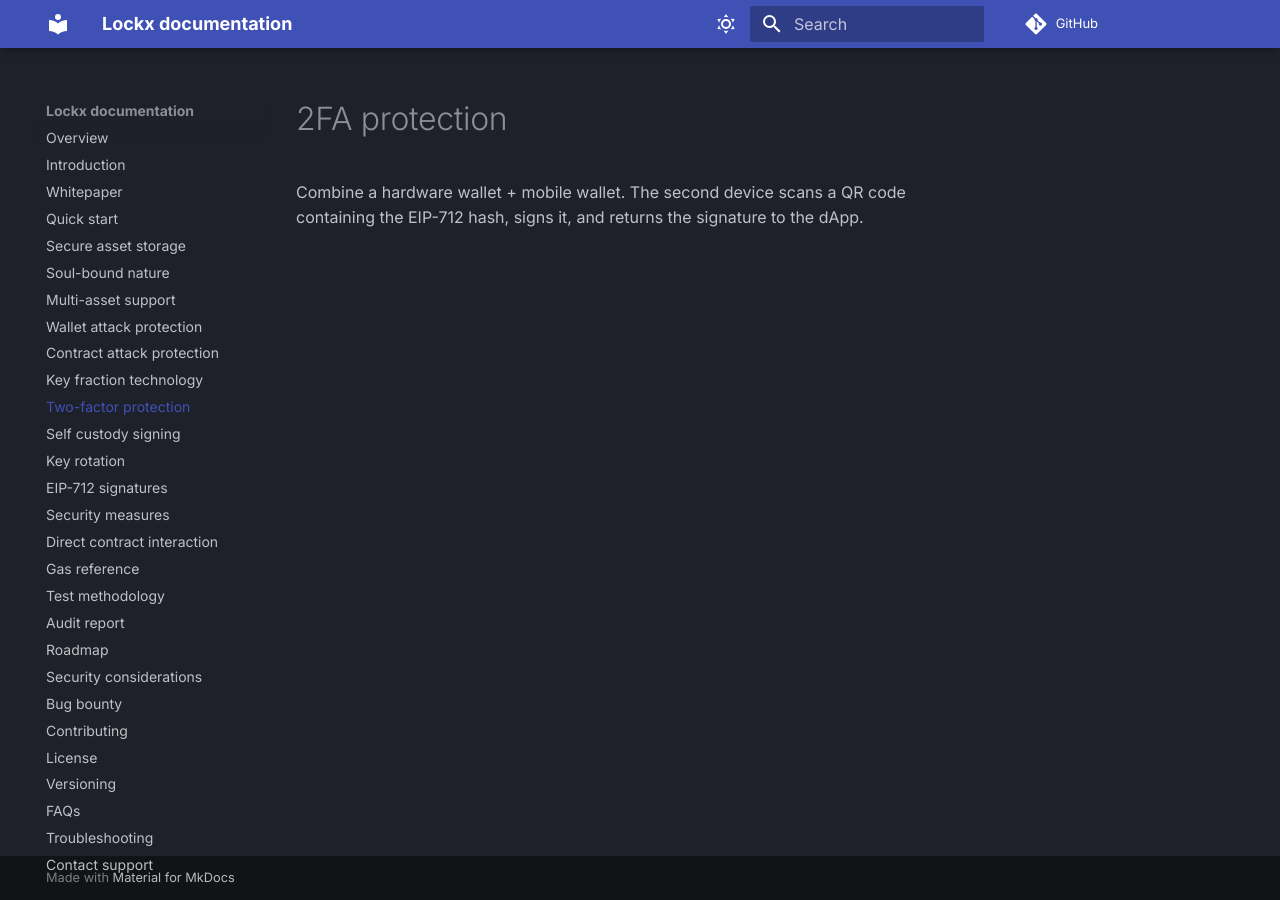
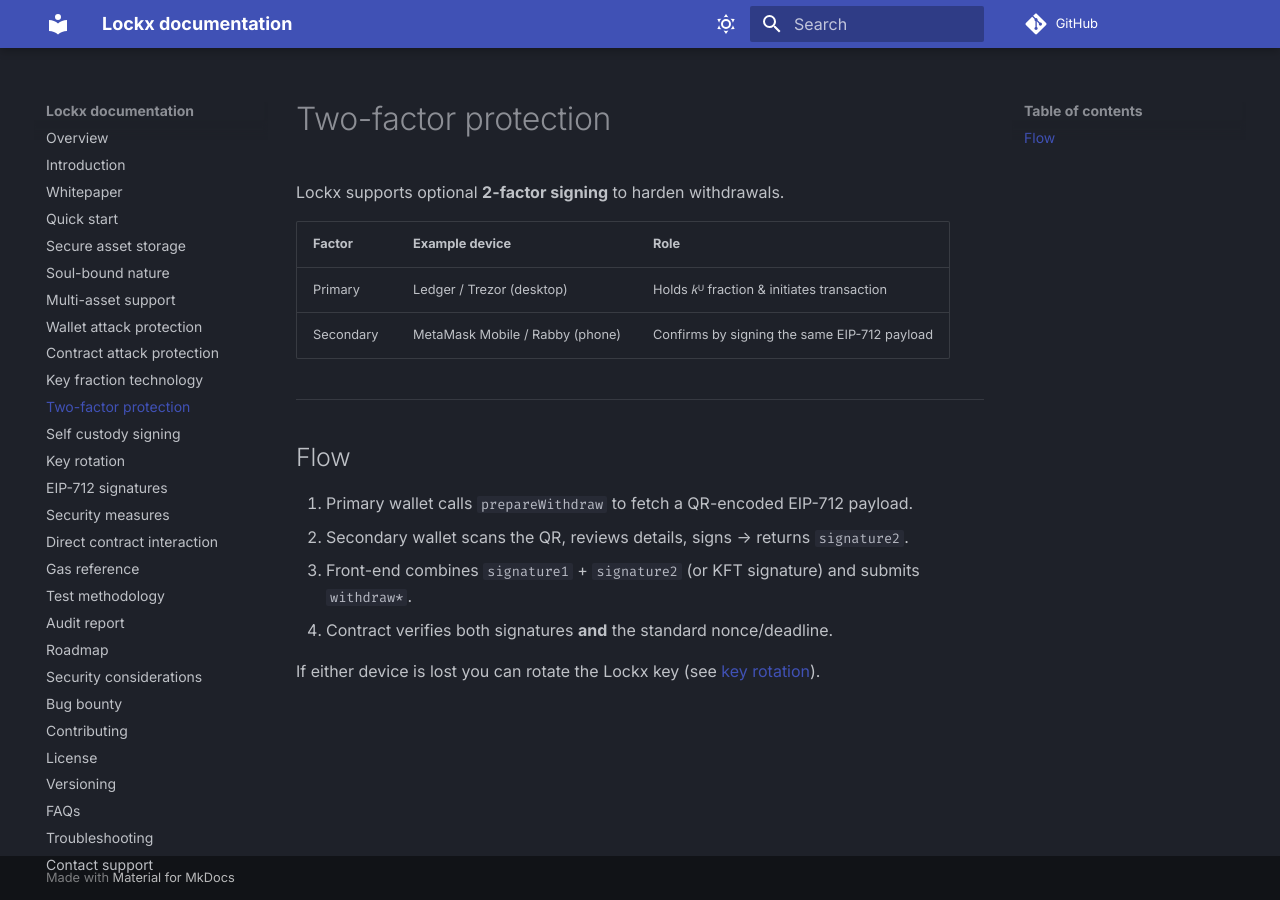
Before and after one commit to richardjaee/Lockx-Contracts, an MkDocs documentation site: the page built from docs/key-management/twofa.md, in a window 1280 px wide. Built offline with MkDocs 1.6.1 and Material for MkDocs 9.7.7, drawn with Linux system fonts in a browser that asks for light colours; comment, search, counter and statistics services are not loaded.

Commit message:
docs: add expanded two-factor signing guide

```diff
--- a/docs/key-management/twofa.md
+++ b/docs/key-management/twofa.md
@@ -1,3 +1,19 @@
-# 2FA protection
+# Two-factor protection
 
-Combine a hardware wallet + mobile wallet. The second device scans a QR code containing the EIP-712 hash, signs it, and returns the signature to the dApp.
+Lockx supports optional **2-factor signing** to harden withdrawals.
+
+| Factor | Example device | Role |
+|--------|----------------|------|
+| Primary | Ledger / Trezor (desktop) | Holds 𝑘ᵁ fraction & initiates transaction |
+| Secondary | MetaMask Mobile / Rabby (phone) | Confirms by signing the same EIP-712 payload |
+
+---
+
+## Flow
+
+1. Primary wallet calls `prepareWithdraw` to fetch a QR-encoded EIP-712 payload.
+2. Secondary wallet scans the QR, reviews details, signs → returns `signature2`.
+3. Front-end combines `signature1` + `signature2` (or KFT signature) and submits `withdraw*`.
+4. Contract verifies both signatures **and** the standard nonce/deadline.
+
+If either device is lost you can rotate the Lockx key (see [key rotation](key-rotation.md)).
```
